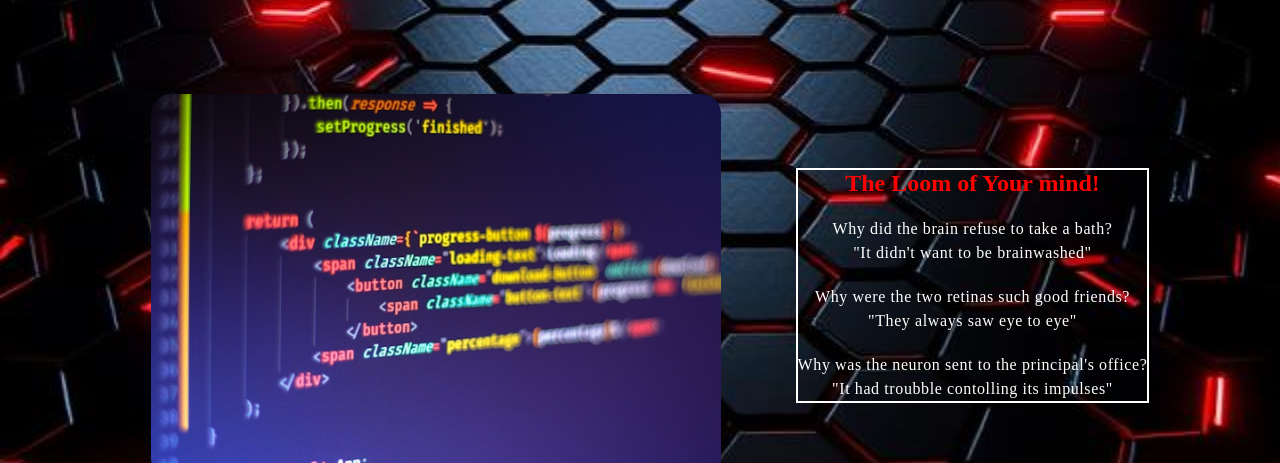
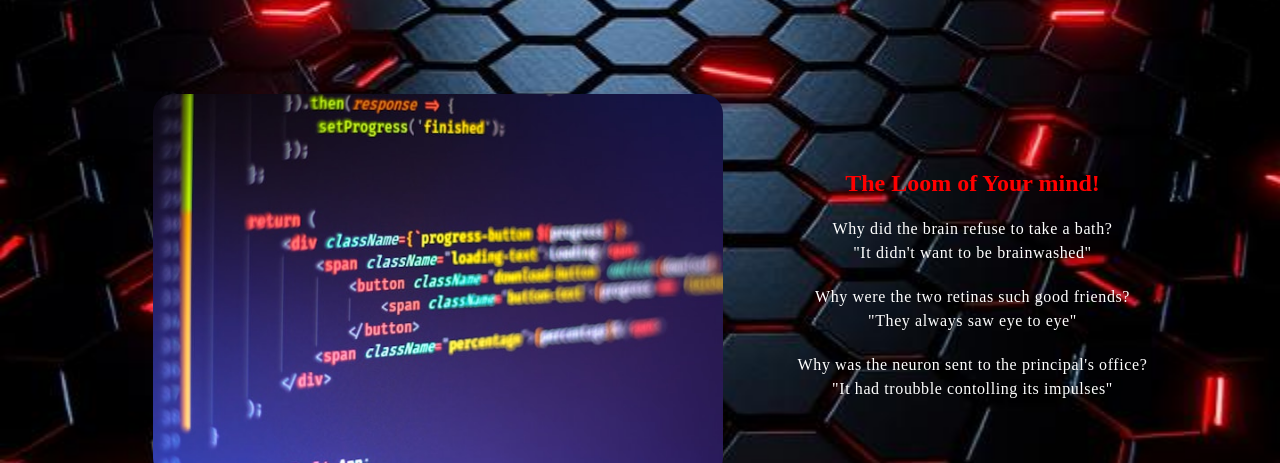
Before and after one commit to 4nim4tor/HTML---CSS-oppgave-1-Vis-hva-du-kan-, a plain HTML site: page index.html in a window 1280 px wide. Shown: the part 337-800 px from the top of the page. Drawn offline with Linux system fonts and the light colour scheme.

Commit message:
positioning fix u-ver. 0.03

```diff
--- a/style.css
+++ b/style.css
@@ -51,6 +51,7 @@ article {
   flex-wrap: wrap;
   align-items: center;
   gap: 15px;
+  justify-content: center;
 }
 
 .img-container {
@@ -104,7 +105,6 @@ article {
   display: grid;
   text-align: center;
   margin: 20px;
-  border: solid 2px white;
 }
 
 h1 {
```
